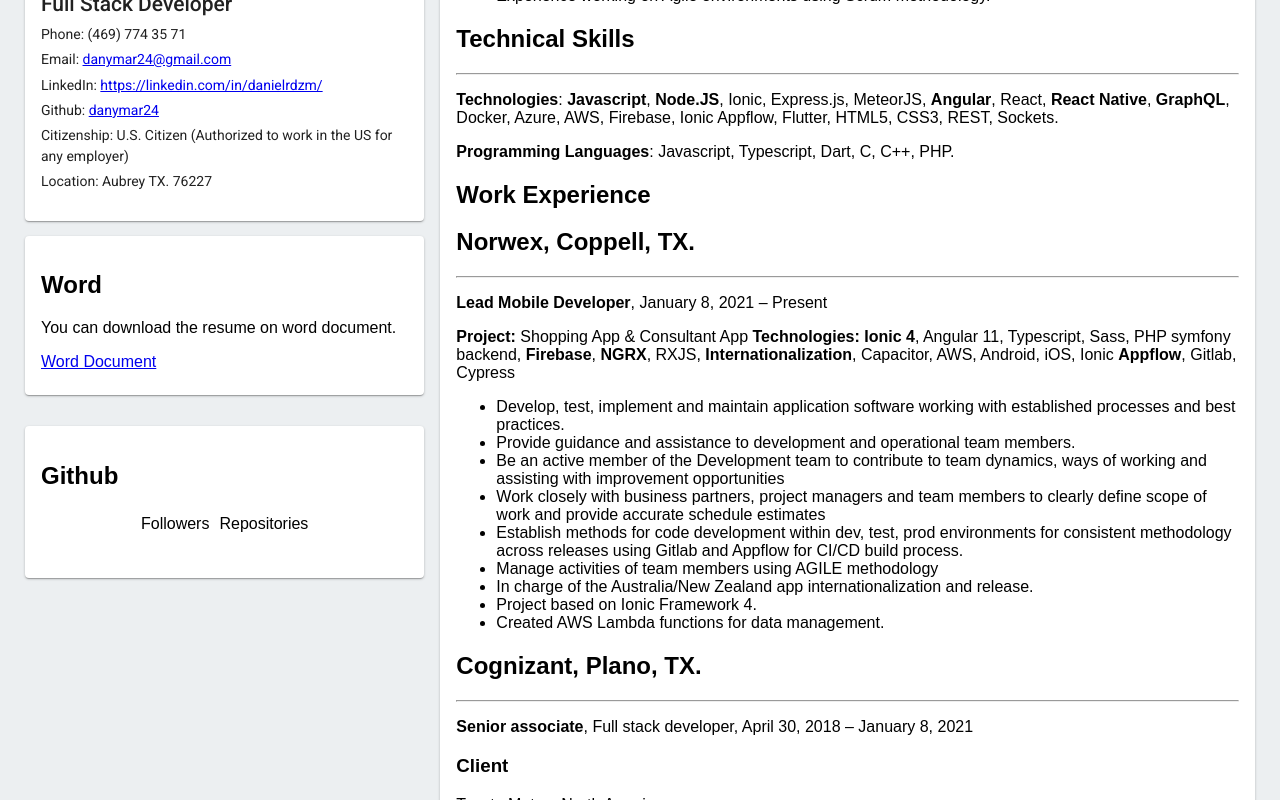
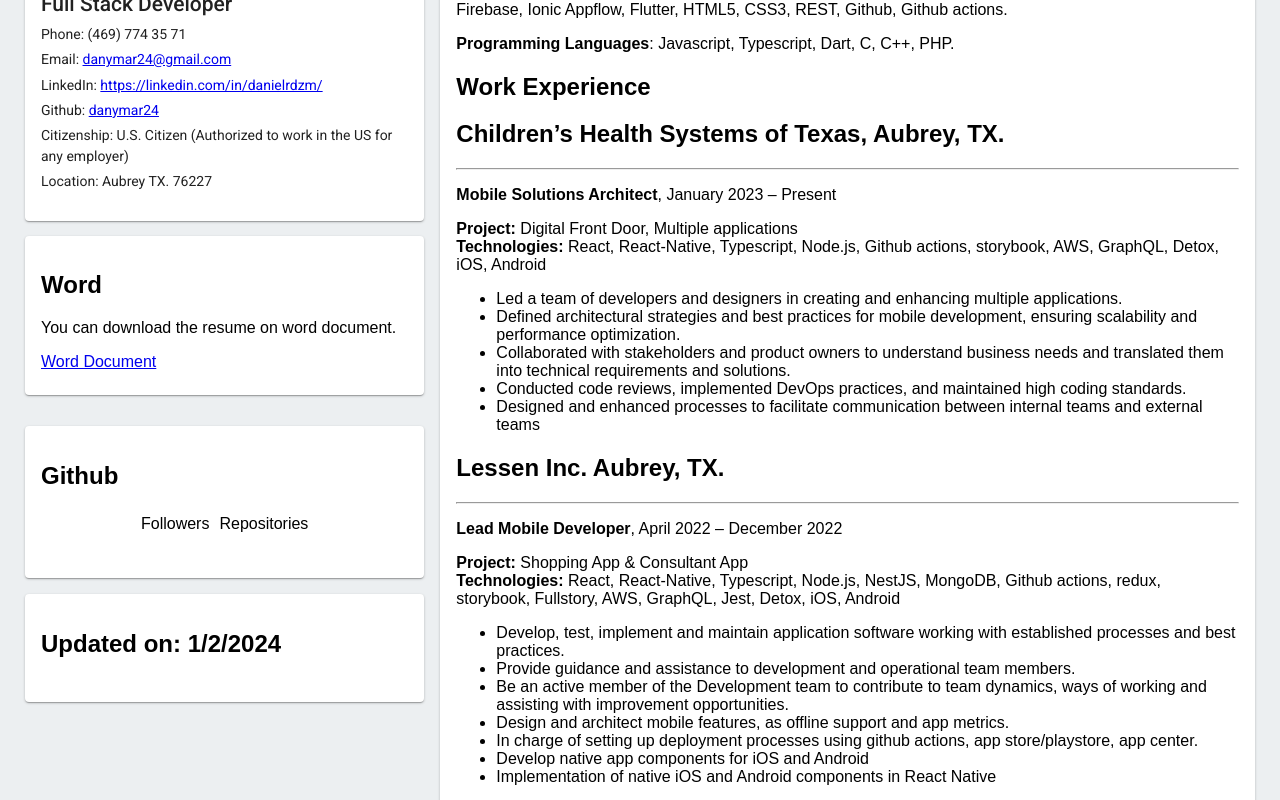
Before and after one commit to danymar24/resume, a React (Create React App) app: page / in a window 1280 px wide. Shown: the part 320-1120 px from the top of the page. Built offline with nearby package versions, Linux system fonts and the light colour scheme; no server answers.

Commit message:
Resume update 1-2-2024 (#39)
* Updating resume

```diff
--- a/src/App.js
+++ b/src/App.js
@@ -7,6 +7,7 @@
 import Resume from './components/ResumeComponent';
 import Github from './components/github/GithubComponent';
 import Word from './components/DocumentComponent';
+import LastUpdate from './components/LastUpdate';
 
 class App extends Component {
   render() {
@@ -22,6 +23,9 @@
               <Grid item xs={6} md={12}>
                 <Github />
               </Grid>
+              <Grid item xs={6} md={12}>
+                <LastUpdate />
+              </Grid>
             </Grid>
           </Grid>
           <Grid item xs={12} md={8}>
--- a/src/components/DocumentComponent.js
+++ b/src/components/DocumentComponent.js
@@ -7,7 +7,7 @@
             <CardContent>
                 <h2>Word</h2>
                 <p>You can download the resume on word document.</p>
-                <span><a href="resume.docx" download>Word Document</a></span>
+                <span><a href="Daniel_Rodriguez_Resume_MobileSolutionsArchitect.docx" download>Word Document</a></span>
             </CardContent>
         </Card>
     );
--- /dev/null
+++ b/src/components/LastUpdate.js
@@ -0,0 +1,14 @@
+import React from 'react';
+import { Card, CardContent } from "@material-ui/core";
+
+function LastUpdate() {
+    return (
+        <Card>
+            <CardContent>
+                <h2>Updated on: 1/2/2024</h2>
+            </CardContent>
+        </Card>
+    )
+}
+
+export default LastUpdate;
--- a/src/resume.md
+++ b/src/resume.md
@@ -1,24 +1,50 @@
 # Summary
 
-- Full Stack developer with 9+ years of experience involved in all phases of Software Development Life Cycle.
-- Extensive experience in the development and design of web applications.
-- Extensive experience in developing Single page Front end applications using Javascript, HTML5, CSS3 and Javascript frameworks as AngularJs, Angular 2+, React.
-- Extensive experience in developing Hybrid mobile applications using Ionic, Angular, Capacitor, React Native.
-- Experience in developing Back end applications using Node.js frameworks as Express.js, Sails.js, MeteorJS, GraphQL and MongoDB
-- Experience designing and implementing Cloud Solutions for Frontend applications and Backend applications using Docker, Azure, DigitalOcean, AWS, Firebase
-- Experience working on Agile environments using Scrum methodology.
+Innovative **Mobile Solutions Architect** with a track record of designing and implementing mobile strategies that align with business objectives. Recognized for expertise in architecting end-to-end mobile solutions from conceptualization to deployment, optimizing performance, and ensuring optimal user engagement. Proficient in leveraging the latest technologies to create intuitive and responsive mobile applications. Experienced in collaborating with cross-functional teams, providing technical **leadership**, and driving successful project execution within strict timelines and budgets.
 
 # Technical Skills
 ------
-**Technologies**: **Javascript**, **Node.JS**, Ionic, Express.js, MeteorJS, **Angular**, React, **React Native**, **GraphQL**, Docker, Azure, AWS, Firebase, Ionic Appflow, Flutter, HTML5, CSS3, REST, Sockets.
+**Technologies**: **Javascript**, **Node.JS**, Ionic, **Angular**, React, **React Native**, **GraphQL**, CICD, Azure, AWS, Firebase, Ionic Appflow, Flutter, HTML5, CSS3, REST, Github, Github actions.
 
 **Programming Languages**: Javascript, Typescript, Dart, C, C++, PHP.
 
 # Work Experience
+
+## Children’s Health Systems of Texas, Aubrey, TX.
+-------
+
+**Mobile Solutions Architect**, January 2023 – Present
+
+**Project:** Digital Front Door, Multiple applications
+**Technologies:** React, React-Native, Typescript, Node.js, Github actions, storybook, AWS, GraphQL, Detox, iOS, Android
+
+* Led a team of developers and designers in creating and enhancing multiple applications.
+* Defined architectural strategies and best practices for mobile development, ensuring scalability and performance optimization.
+* Collaborated with stakeholders and product owners to understand business needs and translated them into technical requirements and solutions.
+* Conducted code reviews, implemented DevOps practices, and maintained high coding standards.
+* Designed and enhanced processes to facilitate communication between internal teams and external teams
+
+## Lessen Inc. Aubrey, TX.
+-------
+
+**Lead Mobile Developer**, April 2022 – December 2022
+
+**Project:** Shopping App & Consultant App
+**Technologies:** React, React-Native, Typescript, Node.js, NestJS, MongoDB, Github actions, redux, storybook, Fullstory, AWS, GraphQL, Jest, Detox, iOS, Android
+
+* Develop, test, implement and maintain application software working with established processes and best practices.
+* Provide guidance and assistance to development and operational team members.
+* Be an active member of the Development team to contribute to team dynamics, ways of working and assisting with improvement opportunities.
+* Design and architect mobile features, as offline support and app metrics.
+* In charge of setting up deployment processes using github actions, app store/playstore, app center.
+* Develop native app components for iOS and Android
+* Implementation of native iOS and Android components in React Native
+
+
 ## Norwex, Coppell, TX.
 -------
 
-**Lead Mobile Developer**, January 8, 2021 – Present
+**Lead Mobile Developer**, January, 2021 – April 2022
 
 **Project:** Shopping App & Consultant App
 **Technologies:** **Ionic 4**, Angular 11, Typescript, Sass, PHP symfony backend, **Firebase**, **NGRX**, RXJS, **Internationalization**, Capacitor, AWS, Android, iOS, Ionic **Appflow**, Gitlab, Cypress
@@ -36,7 +62,7 @@
 ## Cognizant, Plano, TX.
 -------
 
-**Senior associate**, Full stack developer, April 30, 2018 – January 8, 2021
+**Senior associate**, Full stack developer, April 2018 – January 2021
 
 ### Client
 Toyota Motors North America
@@ -64,7 +90,7 @@
 
 ## Cognizant, Carrolton, TX.
 ---------
-**Senior associate**, Front end developer, March 27, 2017 – April 27, 2018
+**Senior associate**, Front end developer, March 2017 – April 2018
 
 ### Client
 Thomson Reuters
@@ -83,7 +109,7 @@
 
 ## Infosys, Richarson, TX.
 -------
-**Senior associate**, Front end developer, August 15, 2016 – March 25, 2017
+**Senior associate**, Front end developer, August 2016 – March 2017
 
 ### Client
 AT&T
@@ -112,13 +138,13 @@
 
 ## SYSCOM, Chihuahua Mexico
 ------
-**Support Engenieer**, January 13, 2016 – July 31, 2016
+**Support Engenieer**, January 2016 – July 2016
 
 * In charge of give product support in the Access control area about the products SYSCOM sells, products as biometric Devices, RFID readers, Proximity readers, barrier gates, gate operators, interphone systems, access control panels.
 
 ## Buildbinder, Chihuahua Mexico
 -------
-**Mobile app developer**, August 5, 2015 – October 23, 2015
+**Mobile app developer**, August 2015 – October 2015
 
 **Technologies:** **Javascript**, **HTML5**, Ionic, **Angularjs**, CSS3, **Sass**
 
@@ -126,7 +152,7 @@
 
 ## Xpectare Interactive Media
 --------
-**Front End developer** December 10, 2014 – August 4, 2015
+**Front End developer** December 2014 – August 2015
 
 **Technologies:** **Javascript**, **HTML5**, Bootstrap 3, Wordpress, PHP, **Angularjs**, **Node**.js, Sails.js
 
```
Also changed, not shown: 2 other files (tests, documents, lock files or other folders).
